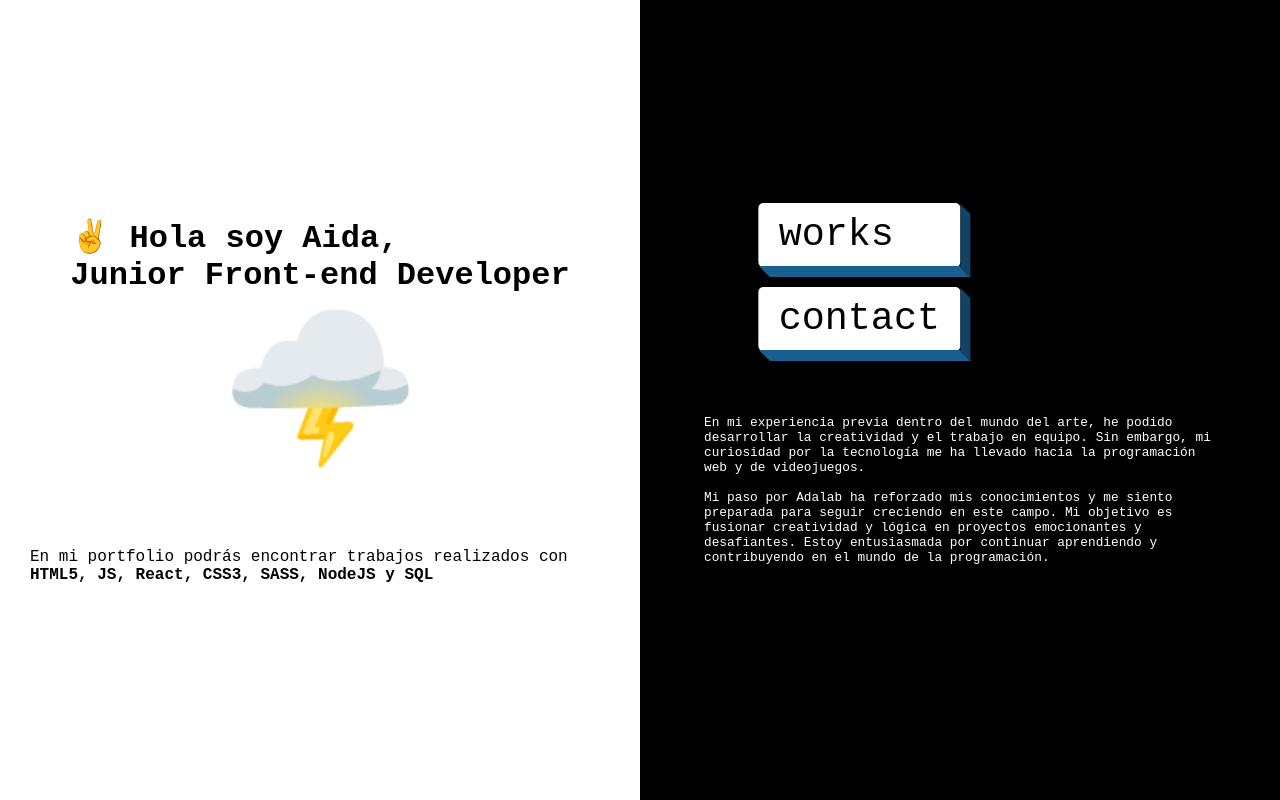
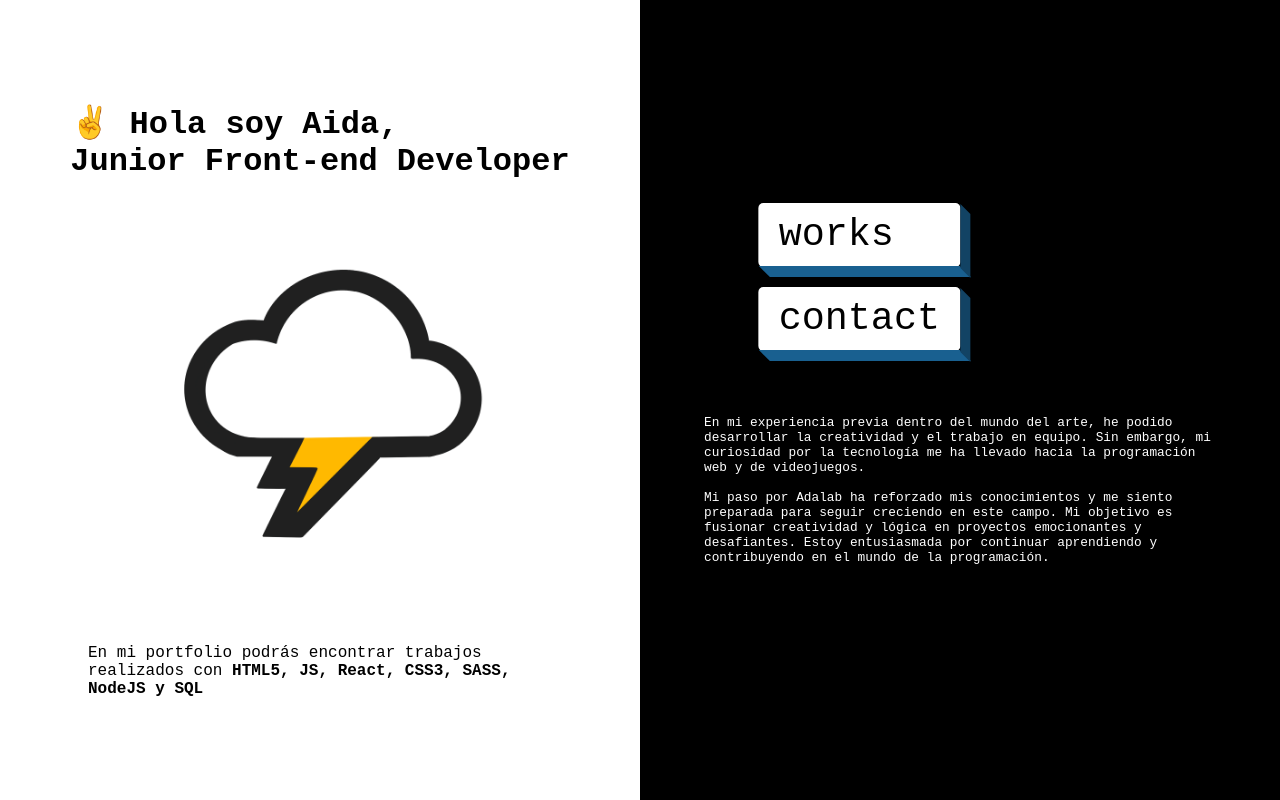
Before and after one commit to Aidablaya/portfolio-AidaBlaya, a React (Create React App) app: page /#/ in a window 1280 px wide. Built offline with nearby package versions, Linux system fonts and the light colour scheme; a web font is replaced by a local one.

Commit message:
first push

```diff
--- a/src/pages/Landing.js
+++ b/src/pages/Landing.js
@@ -1,6 +1,7 @@
 import React from 'react';
 import { Link } from "react-router-dom";
 import '../styles/pages/Landing.scss';
+import cloud from "../images/Rayito.png";
 
 
 function Works() {
@@ -8,7 +9,7 @@ function Works() {
     <div className="container">
         <header className='container__header'>
           <h1 className='container__header--title'> ✌️ Hola soy Aida, <br /> Junior Front-end Developer</h1>
-          <p className='container__header--icon'>🌩️</p>
+          <img src={cloud} alt="" className='container__header--img'/>
           <p className='container__header--text'>En mi portfolio podrás encontrar trabajos realizados con <strong>HTML5, JS, React, CSS3, SASS, NodeJS y SQL</strong></p>
         </header>
         <main className='container__main'>
--- a/src/styles/pages/Contact.scss
+++ b/src/styles/pages/Contact.scss
@@ -1,14 +1,21 @@
 @import '../core/mixins.scss';
 .boxContact {
     display: flex;
-    flex-direction: row;
+    flex-direction: column;
     width: 100%;
+    @include tablet {
+        flex-direction: row;
+    }
     &__header {
         background-color: black;
-        width: 50vw;
-        height: 100vh;
+        width: 100vw;
+        height: 30vh;
         display: flex;
         justify-content: center;
+        @include tablet {
+            height: 100vh;
+            width: 50vw;
+        }
         &--title {
             font-size: 10rem;
             @include tablet {
@@ -39,9 +46,16 @@
     &__main {
         display: flex;
         flex-direction: column;
-        justify-content: center;
+        justify-content: flex-start;
         align-items: center;
         font-family:  'Victor Mono', monospace;
+        font-size: 1rem;
+
+        max-height: calc(100vh - 30vh - 80px); /* 80px es la altura de tu footer */
+        overflow-y: auto;
+        @include tablet {
+            overflow: inherit;
+        }
         &--buttonCv {
             padding: 20px;
 
--- a/src/styles/pages/Landing.scss
+++ b/src/styles/pages/Landing.scss
@@ -26,6 +26,7 @@
         justify-content: center;
         align-items: center;
         @include tablet {
+
             padding: 30px;
             width: 50vw;
         }
@@ -33,13 +34,10 @@
         &--title {
             margin: 10%, 10%, 10%,0;
         }
-        &--icon {
-            font-size: 9rem;
+        &--img {
+            width: 80%;
         }
-        &--text {
-            margin-top: 20%;
-            //margin-left: 15%;
-        }
+
         @include tablet {
             background-color: white;
             color: rgb(0, 0, 0);
@@ -56,8 +54,8 @@
                 font-size: 10rem;
             }
             &--text {
-                margin-top: 10%;
-               //margin-left: %;
+                margin-left: 10%;
+                margin-right: 10%;
             }
         }
 
```
Also changed, not shown: src/images/Rayito.png (added).
